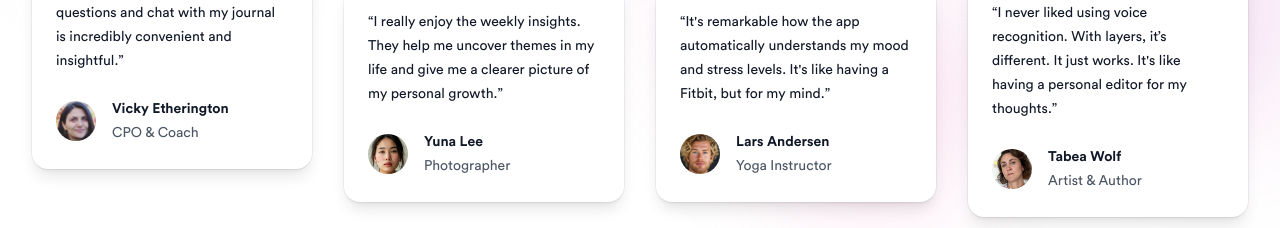
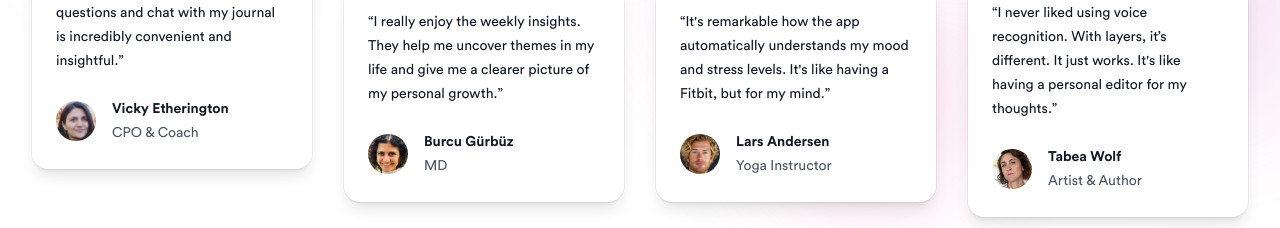
Before and after one commit to layers-ai/layers-website, a Next.js app: page / in a window 1280 px wide. Shown: the part 2400-2628 px from the top of the page. Built offline with nearby package versions, Linux system fonts and the light colour scheme.

Commit message:
Add Burcu to testimonials.

```diff
--- a/src/components/Testimonials.jsx
+++ b/src/components/Testimonials.jsx
@@ -38,9 +38,9 @@ const testimonials = [
       {
         body: "I really enjoy the weekly insights. They help me uncover themes in my life and give me a clearer picture of my personal growth.",
         author: {
-          name: "Yuna Lee",
-          handle: "Photographer",
-          imageUrl: "/images/testimonials/yuna-lee.jpg",
+          name: "Burcu Gürbüz",
+          handle: "MD",
+          imageUrl: "/images/testimonials/burcu-guerbuez.jpeg",
         },
       },
       // More testimonials...
```
Also changed, not shown: public/images/testimonials/burcu-guerbuez.jpeg (added).
